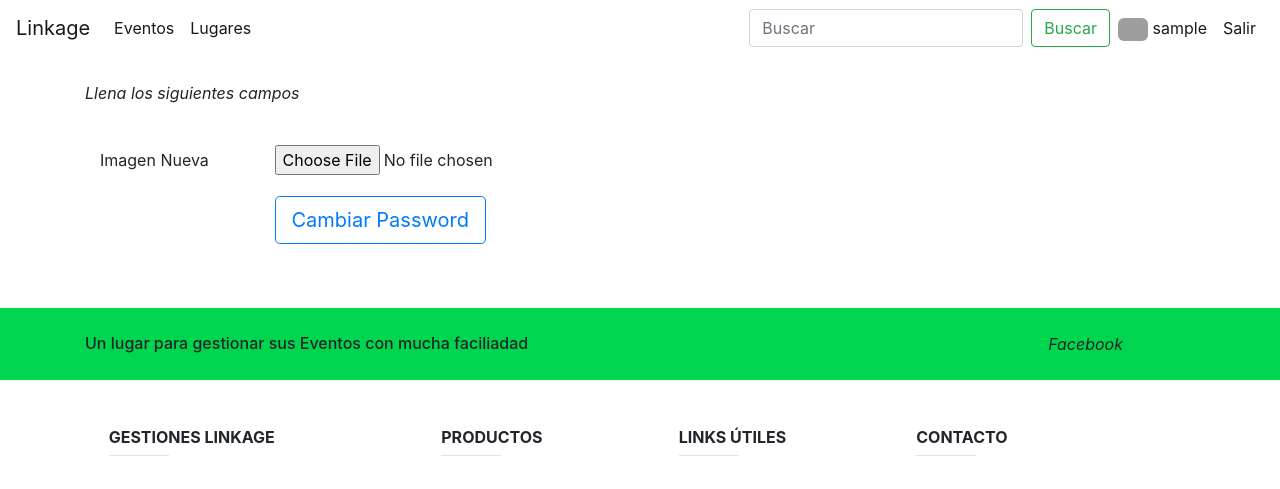
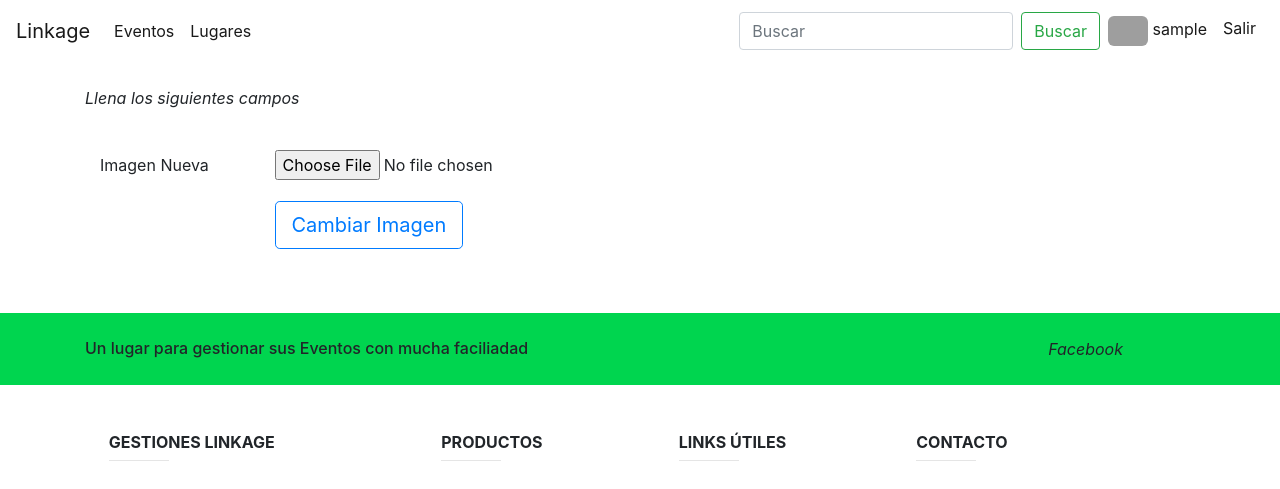
Before and after one commit to josemhenao/linkage, a Django app: a page that uses main/templates/base.html in a window 1280 px wide. Shown: the top 489 px of the page. Run offline with Django 3.2, Linux system fonts and the light colour scheme; the visitor is signed in with stand-in values (Sample User, id 1); parts of the project's set-up code (start-up, migrations or seed data) failed here and were passed over; some libraries are stand-ins or nearby versions; grey boxes are pictures that could not be loaded.

Commit message:
Se ha agregado una validación al cambio de imagen, de modo que cuando no se elija un archivo de imagen nuevo, deje la imagen que se tenía y no la imagen por defecto; se ha agregado el archivo global_vars que almacena las variables globales de las aplicaciones, por ahora sólo se ha implementado en usuarios

```diff
--- a/main/templates/base.html
+++ b/main/templates/base.html
@@ -62,7 +62,7 @@
                         <li class="nav-item active">
                             <a class="nav-link"
                                href="{% url 'usuario_profile' user.username %}"><img src="{{ user.imagen.url }}"
-                                                                                     width="30"
+                                                                                     height="30"
                                                                                      style="border-radius: 6px;">
                                 {{ user.username }}
                             </a>
--- a/usuarios/forms.py
+++ b/usuarios/forms.py
@@ -192,3 +192,9 @@ class ChangeImageForm(forms.ModelForm):
     class Meta:
         model = Usuario
         fields = ['imagen']
+
+    def clean(self):
+        print('--> Entra en el clean() de ChangeImageForm')
+        print('imame: ', self.cleaned_data['imagen'])
+        if self.cleaned_data['imagen'] == '':
+            self.add_error('imagen','Selecciona una imagen')
--- /dev/null
+++ b/usuarios/global_vars.py
@@ -0,0 +1,6 @@
+#Variables globales de la app Usuarios
+#Defina aquí las varibles que usará al menos en dos archivos de python diferentes
+
+
+#Ruta de la imagen de perfil por defecto para el modelo Usuario
+DEFAULT_USER_IMAGE = 'usuarios/img/profile/default_profile.png'
--- a/usuarios/models.py
+++ b/usuarios/models.py
@@ -1,5 +1,6 @@
 from django.db import models
 from django.contrib.auth.models import User, AbstractUser
+from . import global_vars
 
 
 class Permiso(models.Model):
@@ -33,7 +34,7 @@ class Usuario(AbstractUser):
 
     birth_date = models.DateField()
 
-    imagen = models.ImageField(upload_to='usuarios/img/profile', default='usuarios/img/profile/default_profile.png')
+    imagen = models.ImageField(upload_to='usuarios/img/profile', default = global_vars.DEFAULT_USER_IMAGE)
 
     tipos_id = (
             ('CC', 'Cédula de Ciudadanía'),
--- a/usuarios/templates/change_profile_image.html
+++ b/usuarios/templates/change_profile_image.html
@@ -22,9 +22,8 @@
 
             <div class="form-group">
                 <label class="col-md-2"></label>
-                <input class="btn btn-outline-primary btn-lg" type="submit" value="Cambiar Password"/>
+                <input class="btn btn-outline-primary btn-lg" type="submit" value="Cambiar Imagen"/>
             </div>
-
 
         </div>
 
--- a/usuarios/views.py
+++ b/usuarios/views.py
@@ -5,7 +5,10 @@ from django.views.generic import FormView, TemplateView, DeleteView, UpdateView,
 from django.shortcuts import render
 from .forms import LoginForm, RegisterForm, ChangePasswordForm, ChangeImageForm
 from .models import Usuario
+from . import global_vars
 
+class UsuariosView(TemplateView):
+    template_name = 'usuarios.html'
 
 class RegisterView(FormView):
     model = Usuario
@@ -34,15 +37,10 @@ class LoginView(FormView):
         login(self.request, user)
         return super(LoginView, self).form_valid(form)
 
-
 class LogoutView(View):
     def get(self, request, *args, **kwargs):
         logout(request)
         return redirect(reverse('home'))
-
-
-class UsuariosView(TemplateView):
-    template_name = 'usuarios.html'
 
 class ChangePasswordView(FormView):
     template_name = 'change_password.html'
@@ -62,26 +60,18 @@ class ChangePasswordView(FormView):
 class ChangeImageView(FormView):
     template_name = 'change_profile_image.html'
     form_class = ChangeImageForm
-    success_url = reverse_lazy('usuario_profile')
-
+    success_url = reverse_lazy('home')
     def form_valid(self, form):
         print("--> Entra en el form_valid() de ChangeImageView...")
-        print("--> kwarg: ",self.kwargs.__str__())
         user = Usuario.objects.get(username = self.kwargs['username'])
-        print("--> User_found: ", user.username)
-        print("--> Cambiando Imagen a ",form.cleaned_data['imagen'])
         user.imagen = form.cleaned_data['imagen']
-        print("--> Guardando los cambios realizados...")
-        user.save()
-        print("--> Retornando")
+
+        if form.cleaned_data['imagen'] != global_vars.DEFAULT_USER_IMAGE:
+            user.save()
+            print("--> Se ha modificado la imagen")
+        else:
+            print("--> No se ha modificado la imagen")
         return super(ChangeImageView, self).form_valid(form)
-
-# class UpdateProfileView (UpdateView):
-#     print("--> Entra en UpdateProfileView...")
-#     model = Usuario
-#     fields = ['username', 'imagen', 'first_name', 'last_name', 'tipo_id', 'identificacion']
-#     template_name_suffix = '_update_form'
-
 
 def ProfileView(request, username=None):
     if username:
@@ -91,6 +81,9 @@ def ProfileView(request, username=None):
     context = {'user': user}
     return render(request, 'profile.html', context)
 
+class ProfileViewClass (UpdateView):
+    model = Usuario
+    context_object_name = 'user'
 
 def DeleteView(request, username=None):
     if username:
```
Also changed, not shown: usuarios/templates/usuarios.html (+7 -2 lines).
